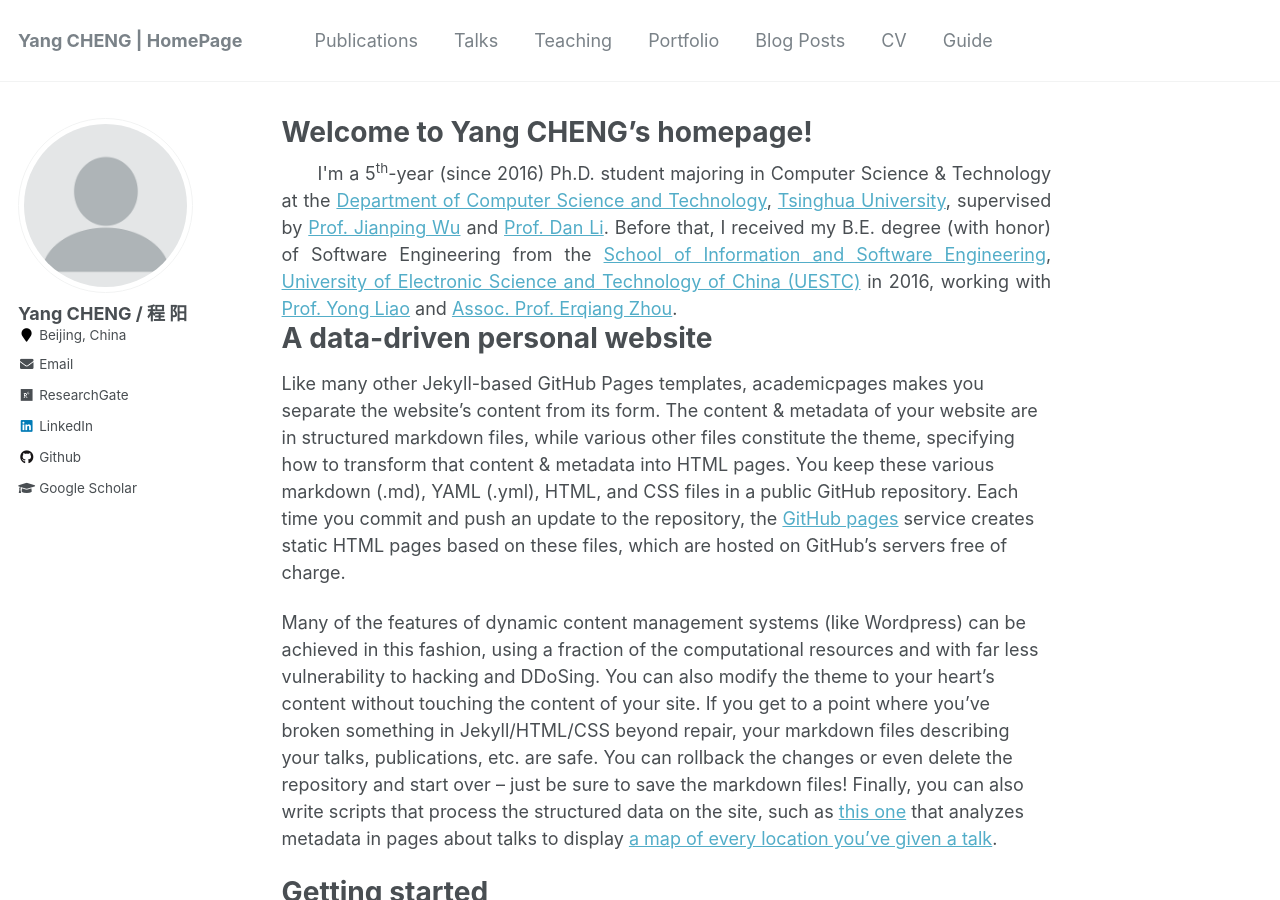
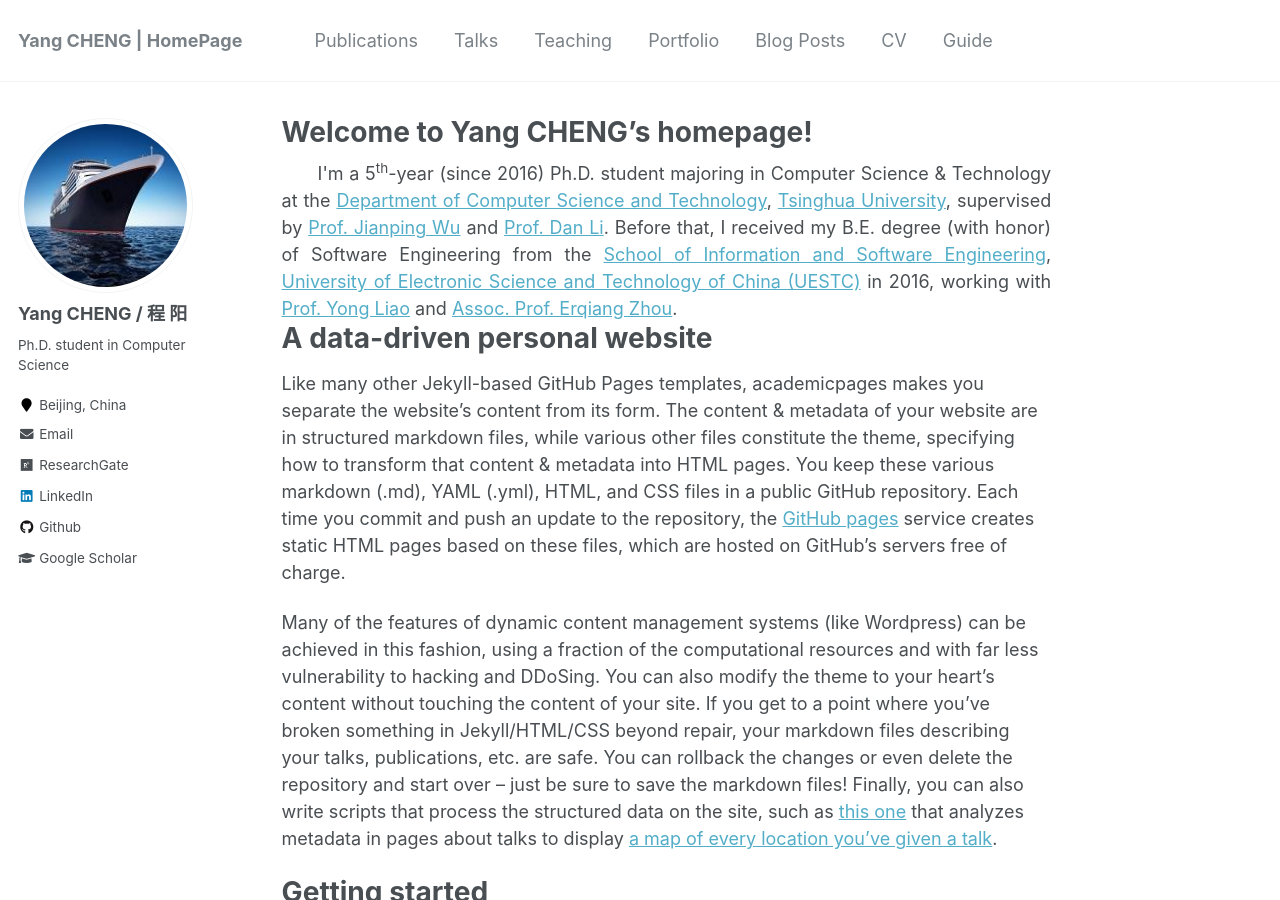
Before and after one commit to NEWPLAN/newplan.github.io, a Jekyll site: the page built from _pages/about.md, in a window 1280 px wide and 900 px high. Built offline with Jekyll 4.4.1, drawn with Linux system fonts in a browser that asks for light colours.

Commit message:
Update _config.yml

```diff
--- a/_config.yml
+++ b/_config.yml
@@ -81,8 +81,8 @@ analytics:
 # Site Author
 author:
   name             : "Yang CHENG / 程 阳"
-  avatar           : "profile.png"
-  bio              : #"Your biography for the left-hand sidebar"
+  avatar           : "my_profiler.jpeg"
+  bio              : "Ph.D. student in Computer Science"
   location         : "Beijing, China"
   employer         :
   pubmed           : #"https://www.ncbi.nlm.nih.gov/pubmed/?term=john+snow"
```
